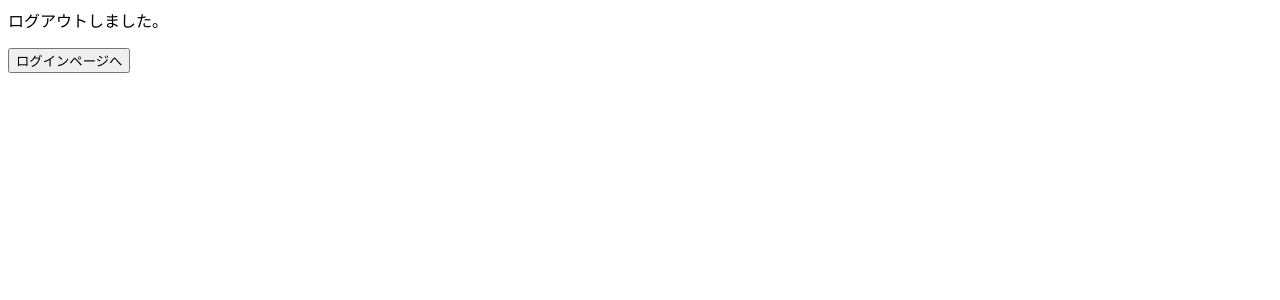
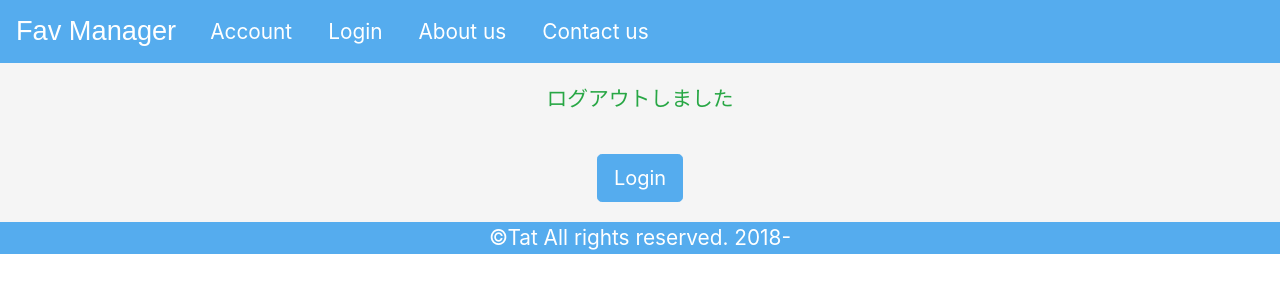
Before and after one commit to tat3/kamie, a Django app: page /auth/logout/ in a window 1280 px wide. Shown: the top 300 px of the page. Run offline with Django 3.2, Linux system fonts and the light colour scheme; some libraries are stand-ins or nearby versions.

Commit message:
Add contact and about page

```diff
--- a/favs/static/favs/css/style.css
+++ b/favs/static/favs/css/style.css
@@ -3,7 +3,8 @@
 
 .widgets {
   list-style: none;
-  margin: 0 auto; }
+  margin: 0 auto;
+  padding: 10px 0; }
 
 .widget {
   box-sizing: border-box;
@@ -13,14 +14,6 @@
     width: 100%;
     display: block;
     margin: 10px 0; }
-
-#header {
-  background-color: #55acee;
-  padding: 10px; }
-  #header h1 {
-    font-size: 30px;
-    margin: 0;
-    color: #ffffff; }
 
 #footer {
   background-color: #55acee;
@@ -41,10 +34,6 @@
         color: #55acee;
         transition: 0.5s; }
 
-.no_space {
-  padding: 0;
-  margin: 0; }
-
 .white {
   color: #ffffff !important;
   opacity: 1; }
@@ -62,4 +51,13 @@
   margin: 0;
   padding: 0; }
 
+.logout p {
+  padding: 20px 0; }
+  .logout p a button {
+    background-color: #55acee;
+    border-color: #55acee; }
+
+.arial {
+  font-family: arial; }
+
 /*# sourceMappingURL=style.css.map */
--- a/favs/static/favs/scss/style.scss
+++ b/favs/static/favs/scss/style.scss
@@ -12,6 +12,7 @@ $white-bg: #f5f5f5;
     // width: auto;
     // max-width: 960px;
     margin: 0 auto;
+    padding: 10px 0;
 }
 .widget {
     box-sizing: border-box;
@@ -28,16 +29,6 @@ $white-bg: #f5f5f5;
 
 $tw-blue: #55acee;
 
-#header {
-    background-color: $tw-blue;
-    padding: 10px;
-
-    h1 {
-	font-size: 30px;
-	margin: 0;
-	color: #ffffff;
-    }
-}
 
 #footer {
     background-color: $tw-blue;
@@ -66,11 +57,6 @@ $tw-blue: #55acee;
     }
 }
 
-.no_space {
-    padding: 0;
-    margin: 0;
-}
-
 .white {
     color: #ffffff !important;
     opacity: 1;
@@ -91,3 +77,16 @@ $tw-blue: #55acee;
     margin: 0;
     padding: 0;
 }
+
+.logout {
+    p {
+        padding: 20px 0;
+        & a button {
+            background-color: $tw-blue;
+            border-color: $tw-blue;
+        }
+    }
+}
+.arial {
+    font-family: arial;
+}
--- a/favs/templates/favs/_header.html
+++ b/favs/templates/favs/_header.html
@@ -3,12 +3,13 @@
     <button type="button" class="navbar-toggler white" data-toggle="collapse" data-target="#Navber" aria-controls="Navber" aria-expanded="false" aria-label="ナビゲーションの切替">
         <i class="fas fa-bars menu-icon"></i>
     </button>
-    <a class="navbar-brand white" href="{% url 'favs:index' %}"><h1 class="text-large">Fav Manager</h1></a>
+
+    <a class="navbar-brand white" href="{% url 'favs:index' %}"><h1 class="text-large arial">Fav Manager</h1></a>
 
     <div class="collapse navbar-collapse" id="Navber">
         <ul class="navbar-nav mr-auto">
             <li class="nav-item">
-                <a href="#" class="nav-link white"><p class="text-normal">{{ user.username }}@{{ user.first_name }}</p></a>
+                <a href="#" class="nav-link white"><p class="text-normal">{#{{ user.username }}@{{ user.first_name }}#}Account</p></a>
             </li>
             <li class="nav-item">
                 {% if user.is_anonymous %}
@@ -18,10 +19,10 @@
                 {% endif %}
             </li>
             <li class="nav-item">
-                <a class="nav-link white" href="#"><p class="text-normal">About us</p></a>
+                <a class="nav-link white" href="{% url 'favs:about' %}"><p class="text-normal">About us</p></a>
             </li>
             <li class="nav-item">
-                <a class="nav-link white" href="#"><p class="text-normal">Contact us</p></a>
+                <a class="nav-link white" href="{% url 'favs:contact' %}"><p class="text-normal">Contact us</p></a>
             </li>
 
         </ul>
--- a/favs/templates/favs/layout.html
+++ b/favs/templates/favs/layout.html
@@ -4,6 +4,17 @@
     <head>
 		<meta charset="UTF-8">
 		<meta name="viewport" content="width=device-width,initial-scale=1">
+
+        <!-- Global site tag (gtag.js) - Google Analytics -->
+        <script async src="https://www.googletagmanager.com/gtag/js?id=UA-108933557-2"></script>
+        <script>
+        window.dataLayer = window.dataLayer || [];
+        function gtag(){dataLayer.push(arguments);}
+        gtag('js', new Date());
+
+        gtag('config', 'UA-108933557-2');
+        </script>
+
 
 		<link rel="stylesheet" type="text/css" href="{% static 'favs/css/cssreset-min.css' %}">
 		<link rel="stylesheet" type="text/css" href="{% static 'favs/css/style.css' %}">
@@ -28,8 +39,11 @@
         <!-- Font Awesome -->
         <link href="https://use.fontawesome.com/releases/v5.0.6/css/all.css" rel="stylesheet">
 
+        <script>!function(d,s,id){var js,fjs=d.getElementsByTagName(s)[0],p=/^http:/.test(d.location)?'http':'https';if(!d.getElementById(id)){js=d.createElement(s);js.id=id;js.src=p+'://platform.twitter.com/widgets.js';fjs.parentNode.insertBefore(js,fjs);}}(document, 'script', 'twitter-wjs');</script>
+
+
 		{% block head %}{% endblock %}
-		<title>{% block title %}{% endblock %}| FavManager</title>
+		<title>{% block title %}{% endblock %} | FavManager</title>
 
     </head>
 
--- a/favs/urls.py
+++ b/favs/urls.py
@@ -9,4 +9,6 @@ app_name = 'favs'
 urlpatterns = [
     path('', views.index, name='index'),
     path('<str:screen_name>/show/', views.show, name='show'),
+    path('contact/', views.contact, name="contact"),
+    path('about/', views.about, name="about"),
 ]
--- a/twitterManager/templates/twitterManager/logout.html
+++ b/twitterManager/templates/twitterManager/logout.html
@@ -1,15 +1,16 @@
-<html>
-<head>
- <title>ログアウト</title>
-</head>
-<body>
-  <div>
-    <p>
-      ログアウトしました。
+{% extends 'favs/layout.html' %}
+
+{% block head %}{% endblock %}
+
+{% block title %}Logout{% endblock %}
+
+{% block main %}
+<div class="logout">
+    <p class="text-normal text-success text-center">ログアウトしました</p>
+    <p class="text-normal text-center">
+        <a href="{% include 'favs/_login_url.html' %}"><button type="button" class="btn btn-default btn-primary btn-lg">Login</button></a>
     </p>
-    <p>
-      <a href="{% url 'twitterManager:login' %}"><button type="button" >ログインページへ</button></a>
-    </p>
-  </div>
-</body>
-</html>
+
+</div>
+
+{% endblock %}
--- a/twitterManager/views.py
+++ b/twitterManager/views.py
@@ -57,5 +57,7 @@ def logout_view(request):
     u"""ログアウトする."""
     logout(request)
     template = loader.get_template(template_path('logout.html'))
-    context = {}
+    context = {
+        'user': request.user,
+    }
     return HttpResponse(template.render(context, request))
```
Also changed, not shown: favs/templates/favs/about.html (added, +12 -0 lines), favs/templates/favs/contact.html (added, +13 -0 lines), favs/templates/favs/show.html (+3 -6 lines), favs/views.py (+20 -0 lines), 1 other file.
